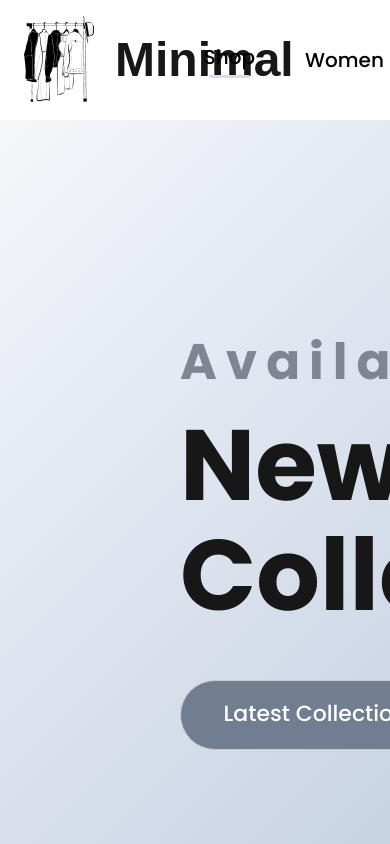
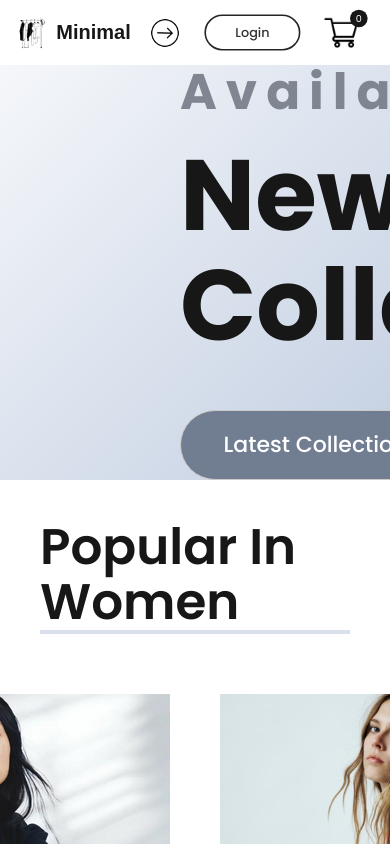
Before and after one commit to NadiasCodes/e-commerce-website-react, a React (Create React App) app: page / in a window 390 px wide. Shown: the top 844 px of the page. Built offline with nearby package versions, Linux system fonts and the light colour scheme; a web font is replaced by a local one.

Commit message:
added media queries for the navbar for all type of devices

```diff
--- a/src/Components/Hero/Hero.css
+++ b/src/Components/Hero/Hero.css
@@ -1,6 +1,6 @@
 
 
-.hero{height:100vh;
+.hero{
  background-image:var(--background-image-main);
  display:flex;
 }
@@ -21,15 +21,18 @@
 color:#7f8591;
 }
 
-.hero-left p{color:var(--main-color);
+.hero-left p{
+color:var(--main-color);
 font-size: 100px;
 font-weight: 700;}
 
-.hero-clothes-hanger-icon{display: flex;
+.hero-clothes-hanger-icon{
+display: flex;
 align-items: center;
 gap:20px;}
 
-.hero-clothes-hanger-icon img{width:105px;}
+.hero-clothes-hanger-icon img{
+    width:105px;}
 
 .hero-latest-btn a{
     display: flex;
@@ -55,7 +58,8 @@
 
 }
 
-.hero-right{flex:1;
+.hero-right{
+flex:1;
 display:flex;
 align-items: center;
 justify-content: center;}
--- a/src/Components/Navbar/Navbar.css
+++ b/src/Components/Navbar/Navbar.css
@@ -5,6 +5,7 @@
   justify-content: space-around;
   padding: 15px;
   box-shadow: 0 1px 3px -2px black;
+  align-items: center;
 
 }
 
@@ -78,13 +79,6 @@
 }
 
 
-
-
-
-
-
-
-
 .nav-cart-count{
   width:22px;
   height:22px;
@@ -101,3 +95,74 @@
 }
 a:-webkit-any-link {
     color: black;}
+
+
+  .nav-dropdown{display: none;}
+ @media(max-width:1280px){
+  .navbar{
+    padding:12px 50px;
+  }
+  .nav-logo img{
+    width:40px;
+  }
+.nav-logo p{
+  font-size: 25px;
+}
+.nav-menu{gap:30px;
+font-size: 16px;}
+
+.nav-login-cart{
+  gap:30px;
+}
+.nav-login-cart button{
+  width:120px;
+  height:45px;
+  font-size: 16px;
+  }
+  .nav-cart-count{
+  margin-left:-40px;
+  font-size: 12px;}
+ }
+
+ @media(max-width:800px){
+.navbar{
+  padding:10px 0px;}
+
+.nav-dropdown{
+  display:block;
+  width:30px;
+  rotate:-179deg;
+  }
+  .nav-menu{
+    display:none;
+    height:80px;
+    width:100%;
+    position:absolute;
+    background-color: white;
+    justify-content: center;
+    top:60px;
+  }
+  .nav-menu-visible{
+    display:flex;
+}
+.nav-dropdown.open{
+  transform: rotate(90deg);
+}
+ }
+
+ @media(max-width:500px){
+  .navbar{
+    width: 8px 0px;
+    gap:0;
+  }
+.nav-logo{
+  transform:scale(0.8);
+}
+.nav-menu{
+  height: 70px;
+  top: 50px;
+}
+.nav-login-cart{
+  transform: scale(0.8);
+}
+ }
--- a/src/Components/Navbar/Navbar.jsx
+++ b/src/Components/Navbar/Navbar.jsx
@@ -1,52 +1,32 @@
-import React, { useContext, useState } from "react";
+import React, { useContext, useRef, useState } from "react";
 import "./Navbar.css";
 import logo_big from "../Assets/logo_big.png";
 import cart_icon from "../Assets/cart_icon.png";
 import { Link } from "react-router-dom";
 import { ShopContext } from "../../Context/ShopContext";
+import nav_dropdown from "../Assets/dropdown_icon.png"
 
 const Navbar = () => {
   const [menu, setMenu] = useState("shop");
   const{getTotalCartItems}= useContext(ShopContext);
+  const menuRef= useRef();
+  const dropdown_toggle = (e)=>{
+menuRef.current.classList.toggle("nav-menu-visible");
+e.target.classList.toggle("open");
+
+  }
   return (
     <div className="navbar">
       <div className="nav-logo">
         <img src={logo_big} alt="logo" />
         <p>Minimal</p>
       </div>
-      <ul className="nav-menu">
-        <li
-          onClick={() => {
-            setMenu("shop");
-          }}
-        >
-          <Link to="/">Shop</Link>
-          {menu === "shop" ? <hr /> : <></>}
-        </li>
-        <li
-          onClick={() => {
-            setMenu("women");
-          }}
-        >
-          <Link to="/women">Women</Link>
-          {menu === "women" ? <hr /> : <></>}
-        </li>
-        <li
-          onClick={() => {
-            setMenu("men");
-          }}
-        >
-          <Link to="/men">Men</Link>
-          {menu === "men" ? <hr /> : <></>}
-        </li>
-        <li
-          onClick={() => {
-            setMenu("kids");
-          }}
-        >
-          <Link to="/kids">Kids</Link>
-          {menu === "kids" ? <hr /> : <></>}
-        </li>
+      <img className="nav-dropdown" onClick={dropdown_toggle} src={nav_dropdown}alt="" />
+      <ul ref={menuRef} className="nav-menu">
+        <li onClick={() => {setMenu("shop");}}><Link to="/">Shop</Link>{menu === "shop" ? <hr /> : <></>}</li>
+        <li onClick={() => {setMenu("women");}}><Link to="/women">Women</Link>{menu === "women" ? <hr /> : <></>}</li>
+        <li onClick={() => {setMenu("men");}}><Link to="/men">Men</Link>{menu === "men" ? <hr /> : <></>}</li>
+        <li onClick={() => {setMenu("kids");}}><Link to="/kids">Kids</Link>{menu === "kids" ? <hr /> : <></>}</li>
       </ul>
       <div className="nav-login-cart">
         <Link to="/login">
```
Also changed, not shown: src/Components/Assets/dropdown_icon.png, src/Components/Assets/hero_image.png.
